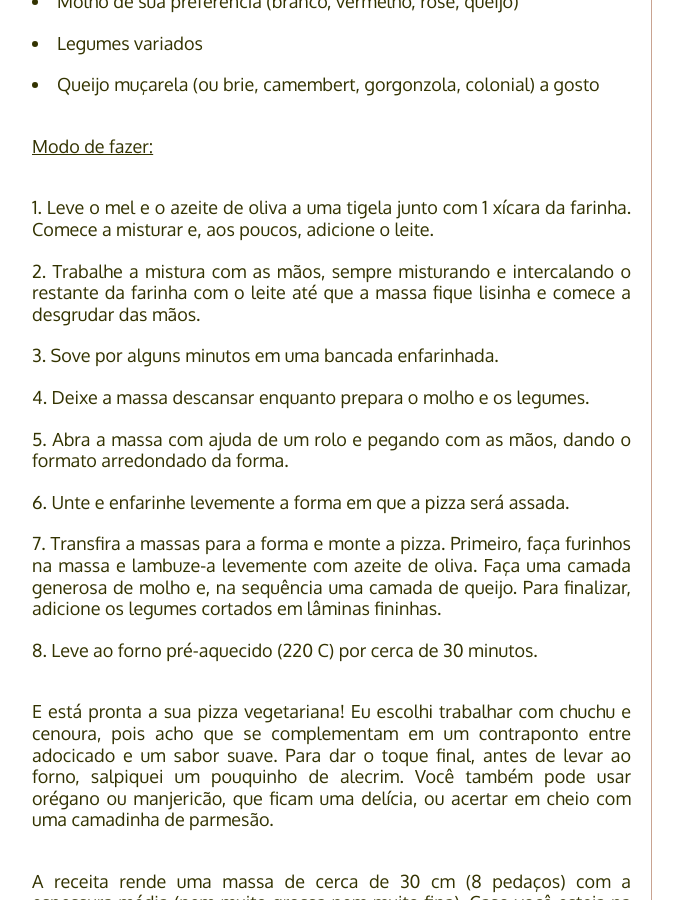
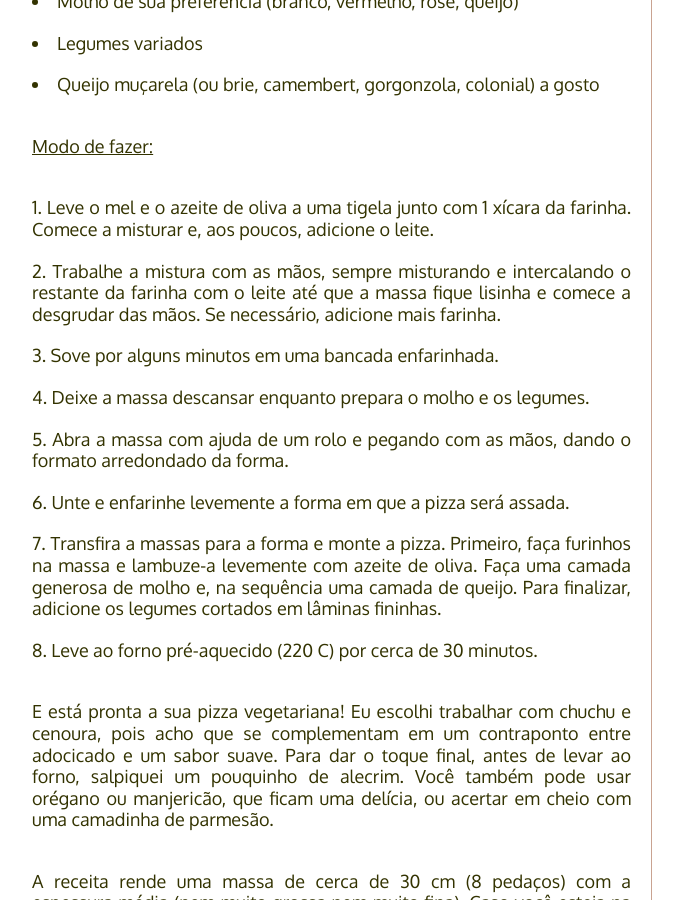
Before and after one commit to PaneladePau/paneladepau-jekyll-blog, a Jekyll site: the page built from _posts/2015-03-09-pizza-vegetariana.md, in a window 1280 px wide and 900 px high, scrolled down 1124 px. Shown: the whole window, without its empty margins (138-821 px from the left). Built offline with Jekyll 4.4.1, drawn with Linux system fonts in a browser that asks for light colours; nearby versions of some CDN libraries; some web fonts are replaced; Markdown is read by kramdown in place of the engine named in the settings.

Commit message:
“update”

```diff
--- a/_posts/2015-03-09-pizza-vegetariana.md
+++ b/_posts/2015-03-09-pizza-vegetariana.md
@@ -34,7 +34,7 @@ Para dar mais uma boa dica de como usar as verduras a favor de uma comidinha del
 ###Modo de fazer:
 
 1. Leve o mel e o azeite de oliva a uma tigela junto com 1 xícara da farinha. Comece a misturar e, aos poucos, adicione o leite.
-2. Trabalhe a mistura com as mãos, sempre misturando e intercalando o restante da farinha com o leite até que a massa fique lisinha e comece a desgrudar das mãos.
+2. Trabalhe a mistura com as mãos, sempre misturando e intercalando o restante da farinha com o leite até que a massa fique lisinha e comece a desgrudar das mãos. Se necessário, adicione mais farinha.
 3. Sove por alguns minutos em uma bancada enfarinhada.
 4. Deixe a massa descansar enquanto prepara o molho e os legumes.
 5. Abra a massa com ajuda de um rolo e pegando com as mãos, dando o formato arredondado da forma.
```
